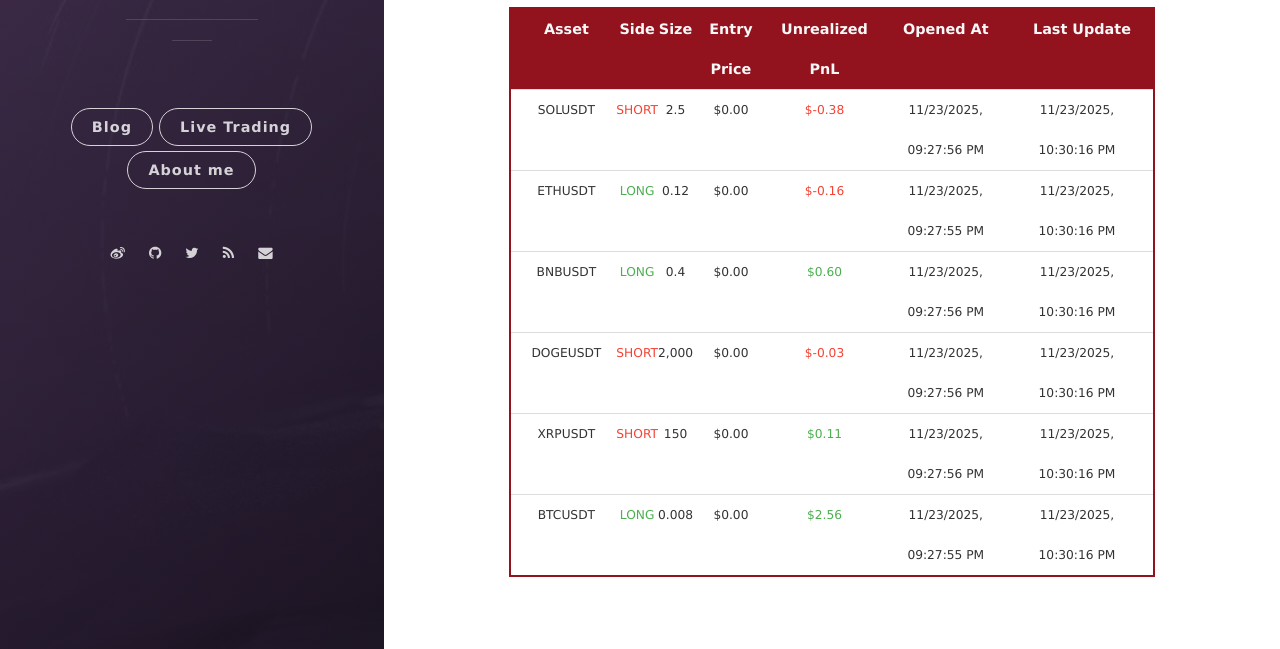
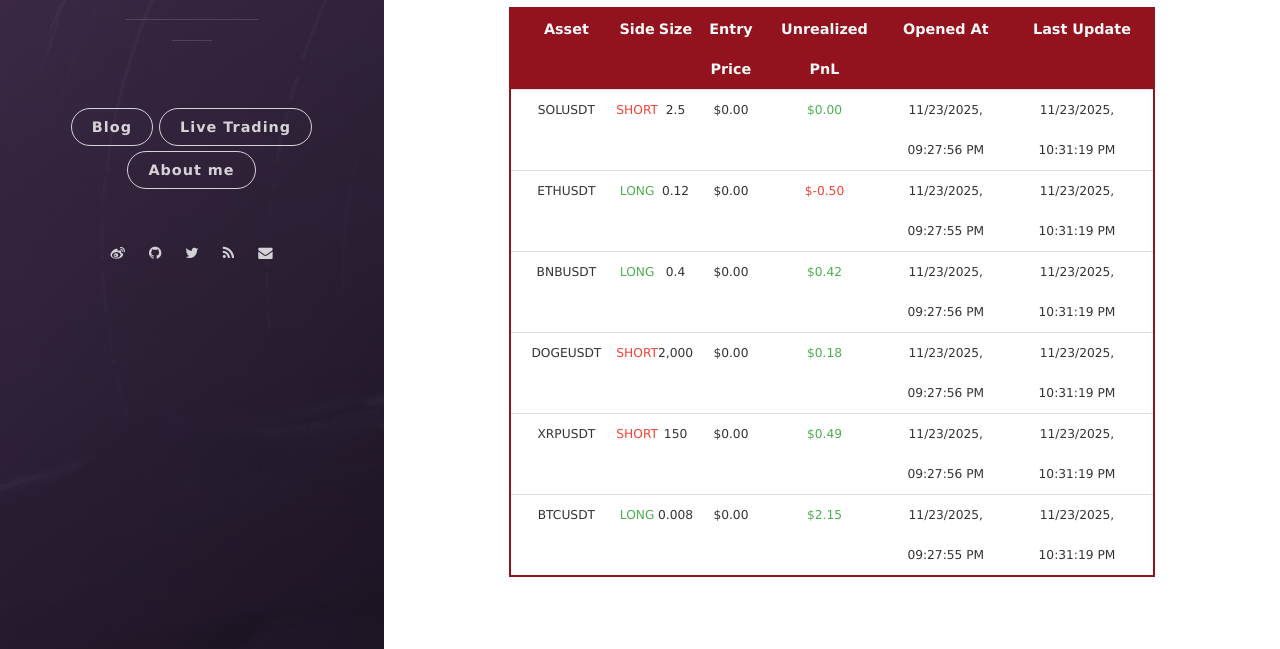
Before and after one commit to leeyegy/leeyegy.github.io, a Jekyll site: the page built from live-trading.html, in a window 1280 px wide and 1269 px high. Shown: the part 592-1241 px from the top of the window. Built offline with Jekyll 4.4.1, drawn with Linux system fonts in a browser that asks for light colours; nearby versions of some CDN libraries.

Commit message:
AccountMonitor: refresh positions 2025-11-24T06:31:19+08:00

```diff
--- a/assets/data/binance/positions.json
+++ b/assets/data/binance/positions.json
@@ -4,53 +4,53 @@
     "side": "SHORT",
     "size": 2.5,
     "entryPrice": 0.0,
-    "unrealizedPnl": -0.375,
+    "unrealizedPnl": 0.0,
     "openedAt": "2025-11-24T05:27:56+08:00",
-    "reportedAt": "2025-11-24T06:30:16+08:00"
+    "reportedAt": "2025-11-24T06:31:19+08:00"
   },
   {
     "symbol": "ETHUSDT",
     "side": "LONG",
     "size": 0.12,
     "entryPrice": 0.0,
-    "unrealizedPnl": -0.16055255,
+    "unrealizedPnl": -0.498,
     "openedAt": "2025-11-24T05:27:55+08:00",
-    "reportedAt": "2025-11-24T06:30:16+08:00"
+    "reportedAt": "2025-11-24T06:31:19+08:00"
   },
   {
     "symbol": "BNBUSDT",
     "side": "LONG",
     "size": 0.4,
     "entryPrice": 0.0,
-    "unrealizedPnl": 0.596,
+    "unrealizedPnl": 0.42049007,
     "openedAt": "2025-11-24T05:27:56+08:00",
-    "reportedAt": "2025-11-24T06:30:16+08:00"
+    "reportedAt": "2025-11-24T06:31:19+08:00"
   },
   {
     "symbol": "DOGEUSDT",
     "side": "SHORT",
     "size": 2000.0,
     "entryPrice": 0.0,
-    "unrealizedPnl": -0.02728,
+    "unrealizedPnl": 0.18,
     "openedAt": "2025-11-24T05:27:56+08:00",
-    "reportedAt": "2025-11-24T06:30:16+08:00"
+    "reportedAt": "2025-11-24T06:31:19+08:00"
   },
   {
     "symbol": "XRPUSDT",
     "side": "SHORT",
     "size": 150.0,
     "entryPrice": 0.0,
-    "unrealizedPnl": 0.105,
+    "unrealizedPnl": 0.488481,
     "openedAt": "2025-11-24T05:27:56+08:00",
-    "reportedAt": "2025-11-24T06:30:16+08:00"
+    "reportedAt": "2025-11-24T06:31:19+08:00"
   },
   {
     "symbol": "BTCUSDT",
     "side": "LONG",
     "size": 0.008,
     "entryPrice": 0.0,
-    "unrealizedPnl": 2.55550927,
+    "unrealizedPnl": 2.1534,
     "openedAt": "2025-11-24T05:27:55+08:00",
-    "reportedAt": "2025-11-24T06:30:16+08:00"
+    "reportedAt": "2025-11-24T06:31:19+08:00"
   }
 ]
```
